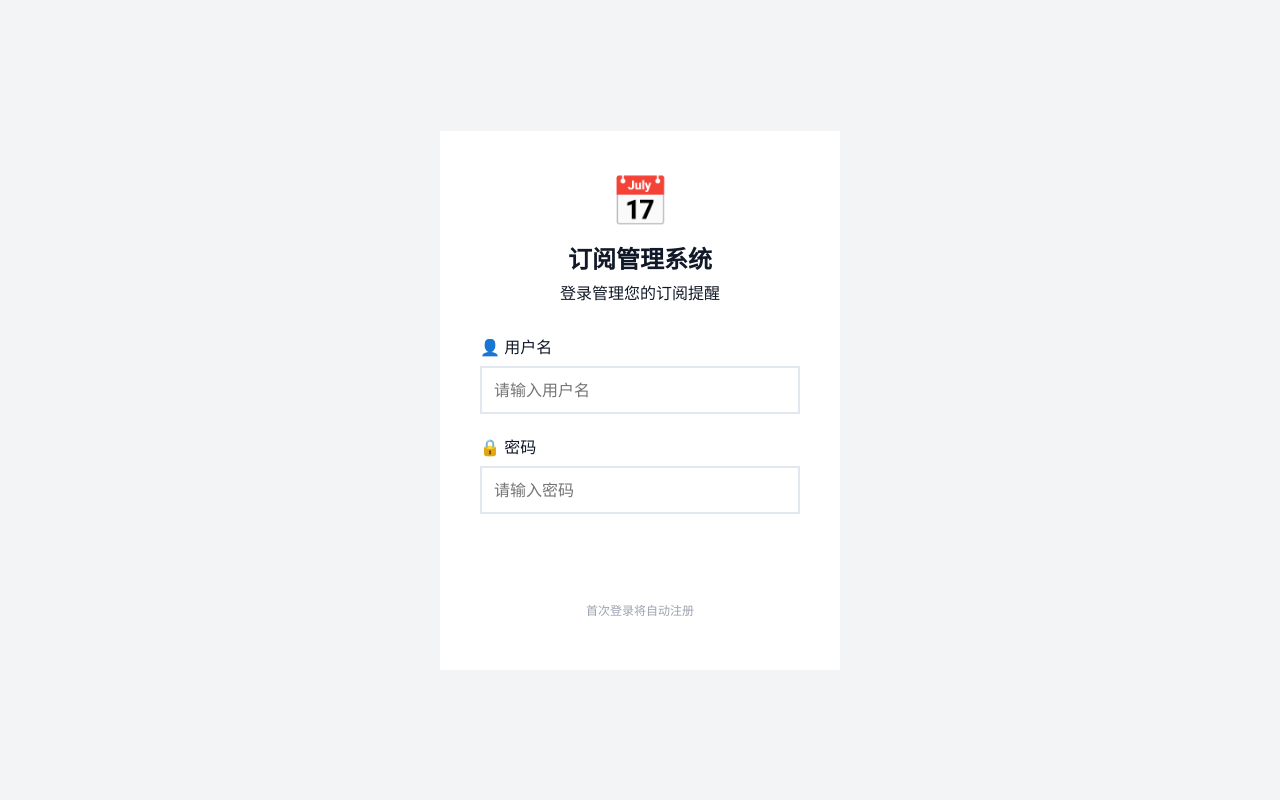
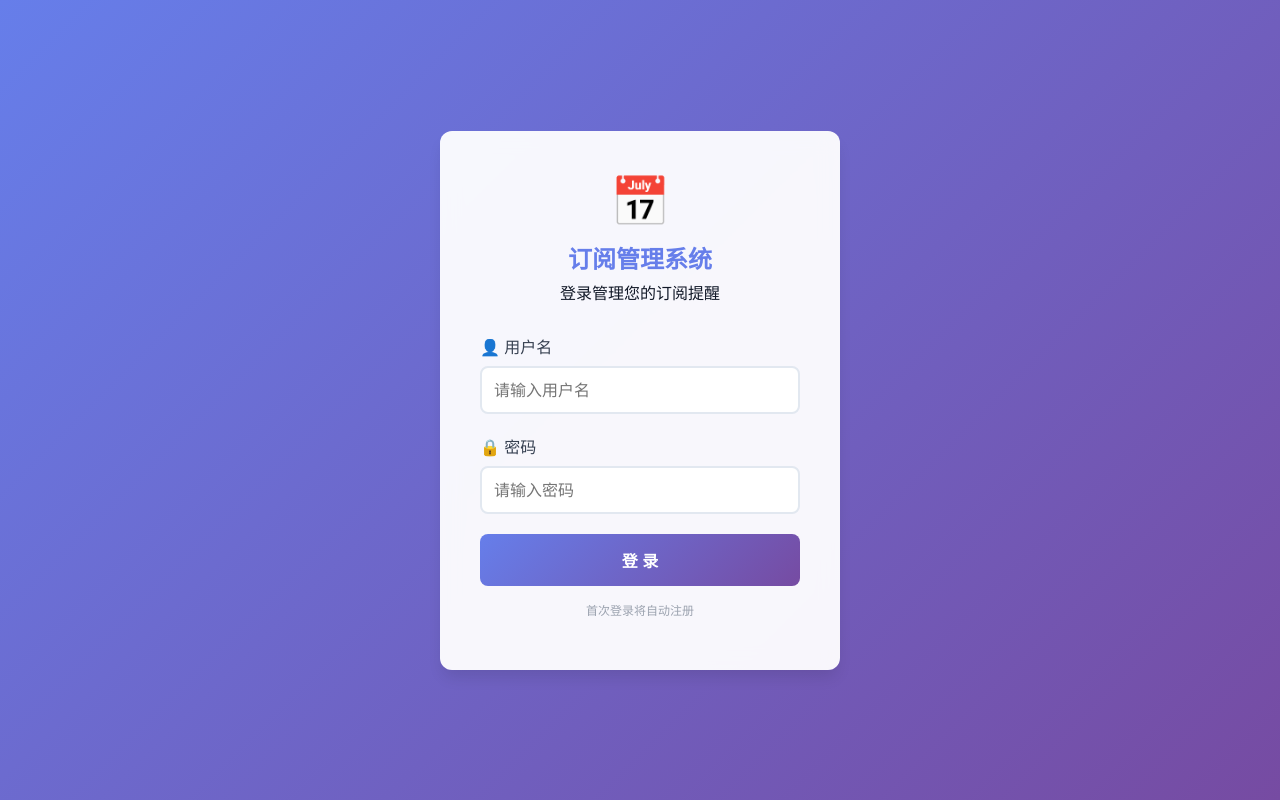
Before and after one commit to tony-wang1990/laowang-subscription, a Vue app: page /login in a window 1280 px wide. Built offline with nearby package versions, Linux system fonts and the light colour scheme.

Commit message:
fix: add missing CSS variables for button backgrounds

```diff
--- a/src/style.css
+++ b/src/style.css
@@ -14,11 +14,23 @@
     --border-color: #e5e7eb;
     --shadow-sm: 0 1px 2px 0 rgba(0, 0, 0, 0.05);
     --shadow-md: 0 4px 6px -1px rgba(0, 0, 0, 0.1);
+    --shadow-lg: 0 10px 15px -3px rgba(0, 0, 0, 0.1);
 
     --color-primary: #6366f1;
     --color-danger: #ef4444;
     --color-warning: #f59e0b;
     --color-success: #10b981;
+    --color-accent: #ef4444;
+    --color-bg-primary: #667eea;
+    --color-bg-secondary: #374151;
+
+    /* Gradients */
+    --gradient-primary: linear-gradient(135deg, #667eea 0%, #764ba2 100%);
+
+    /* Border Radius */
+    --radius-sm: 4px;
+    --radius-md: 8px;
+    --radius-lg: 12px;
 }
 
 [data-theme="dark"] {
```
